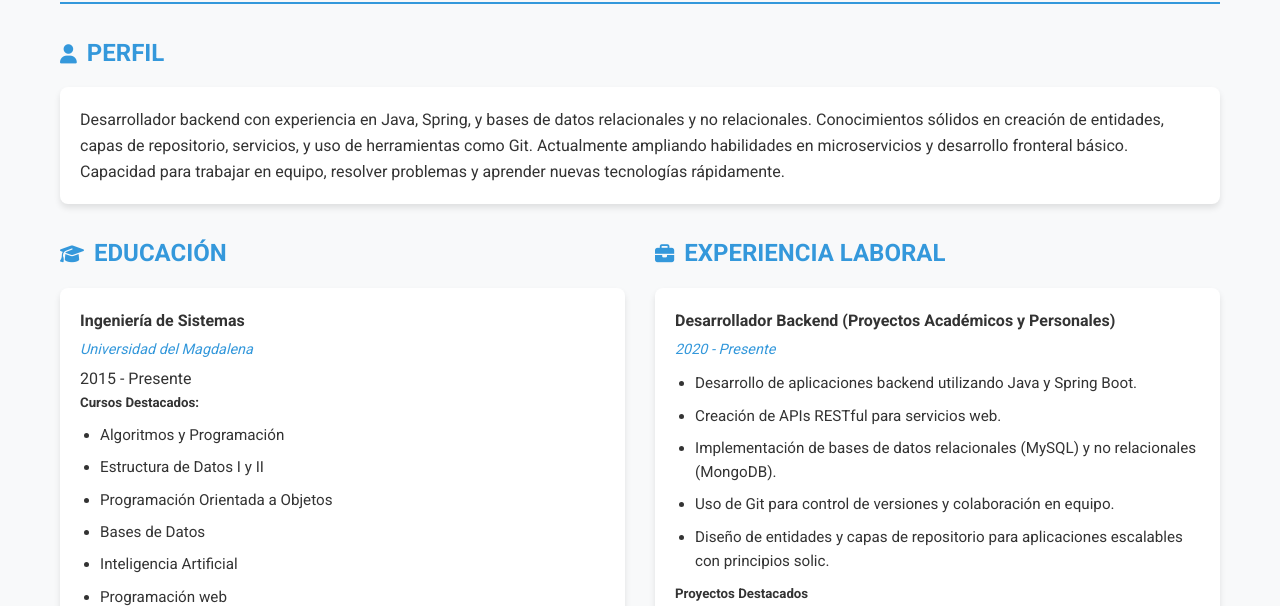
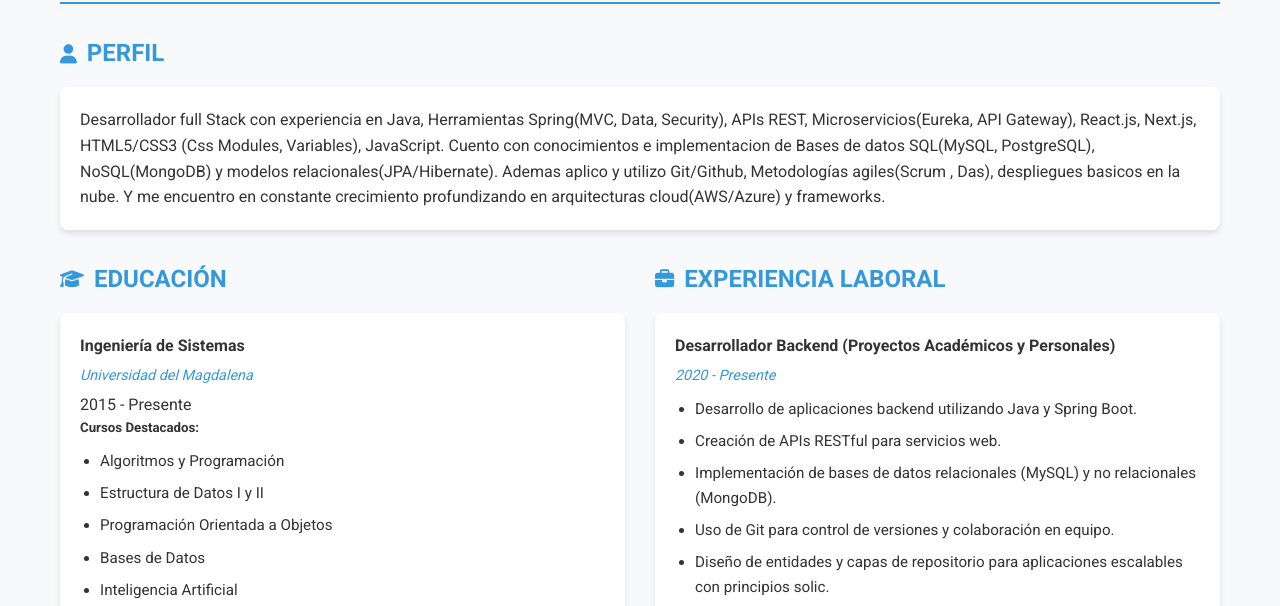
Before and after one commit to CesarFawcett/DesafioHtml3, a plain HTML site: page index.html in a window 1280 px wide. Shown: the part 158-764 px from the top of the page. Drawn offline with Linux system fonts and the light colour scheme.

Commit message:
actualizacion

```diff
--- a/index.html
+++ b/index.html
@@ -30,10 +30,11 @@
                     <h3>PERFIL</h3>
                 </div>
                 <div class="section-content">
-                    <p>Desarrollador backend con experiencia en Java, Spring, y bases de datos relacionales y no relacionales.
-                       Conocimientos sólidos en creación de entidades, capas de repositorio, servicios, y uso de herramientas como Git.
-                       Actualmente ampliando habilidades en microservicios y desarrollo fronteral básico.
-                       Capacidad para trabajar en equipo, resolver problemas y aprender nuevas tecnologías rápidamente.</p>
+                    <p>Desarrollador full Stack con experiencia en Java, Herramientas Spring(MVC, Data, Security), APIs REST, Microservicios(Eureka, API Gateway),
+                        React.js, Next.js, HTML5/CSS3 (Css Modules, Variables), JavaScript. Cuento con conocimientos e implementacion de Bases de datos SQL(MySQL, PostgreSQL), NoSQL(MongoDB) y modelos
+                        relacionales(JPA/Hibernate). Ademas aplico y utilizo Git/Github, Metodologías agiles(Scrum , Das), despliegues basicos en la nube.
+                        Y me encuentro en constante crecimiento profundizando en arquitecturas cloud(AWS/Azure) y frameworks.
+                    </p>
                 </div>
             </section>
 
```
